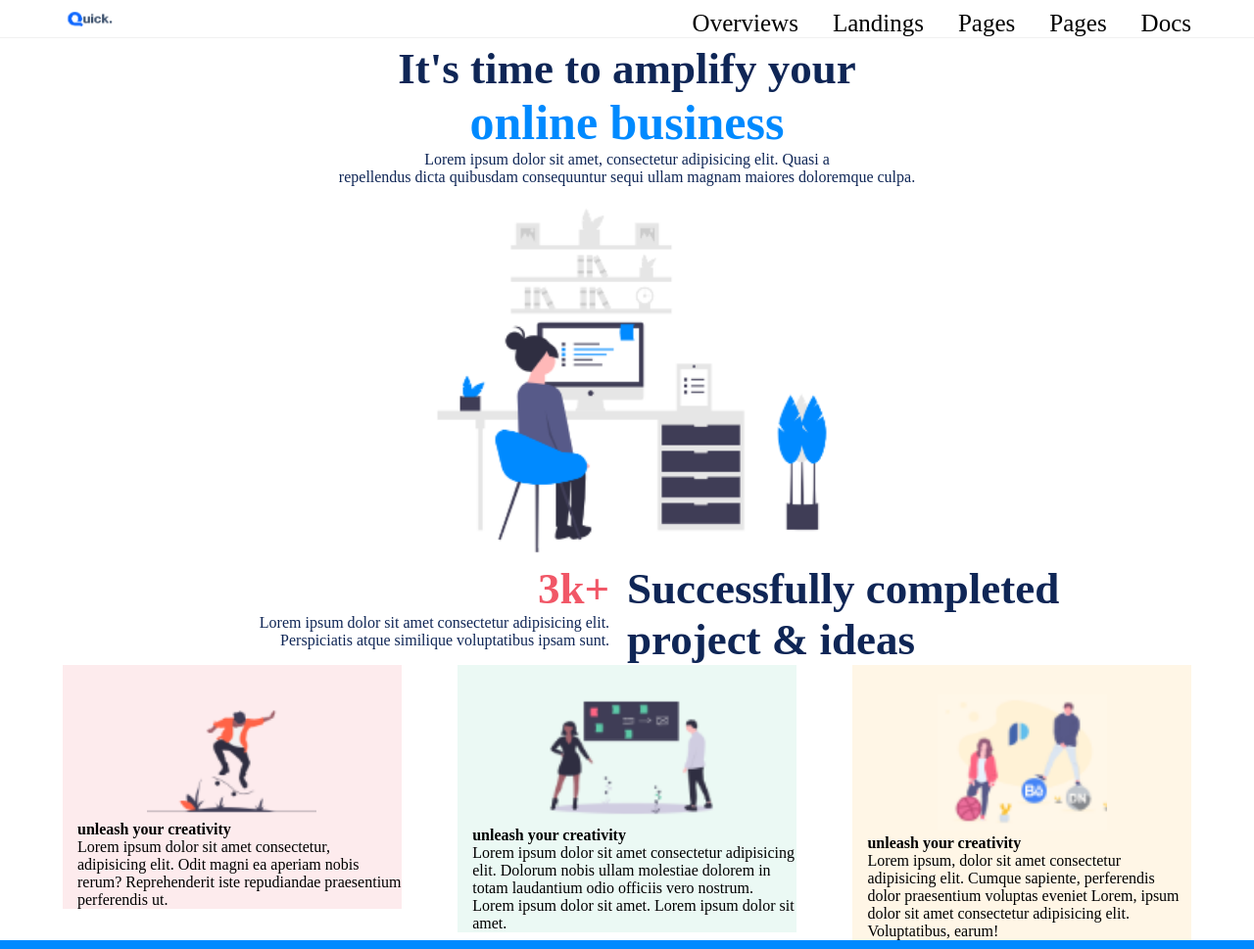
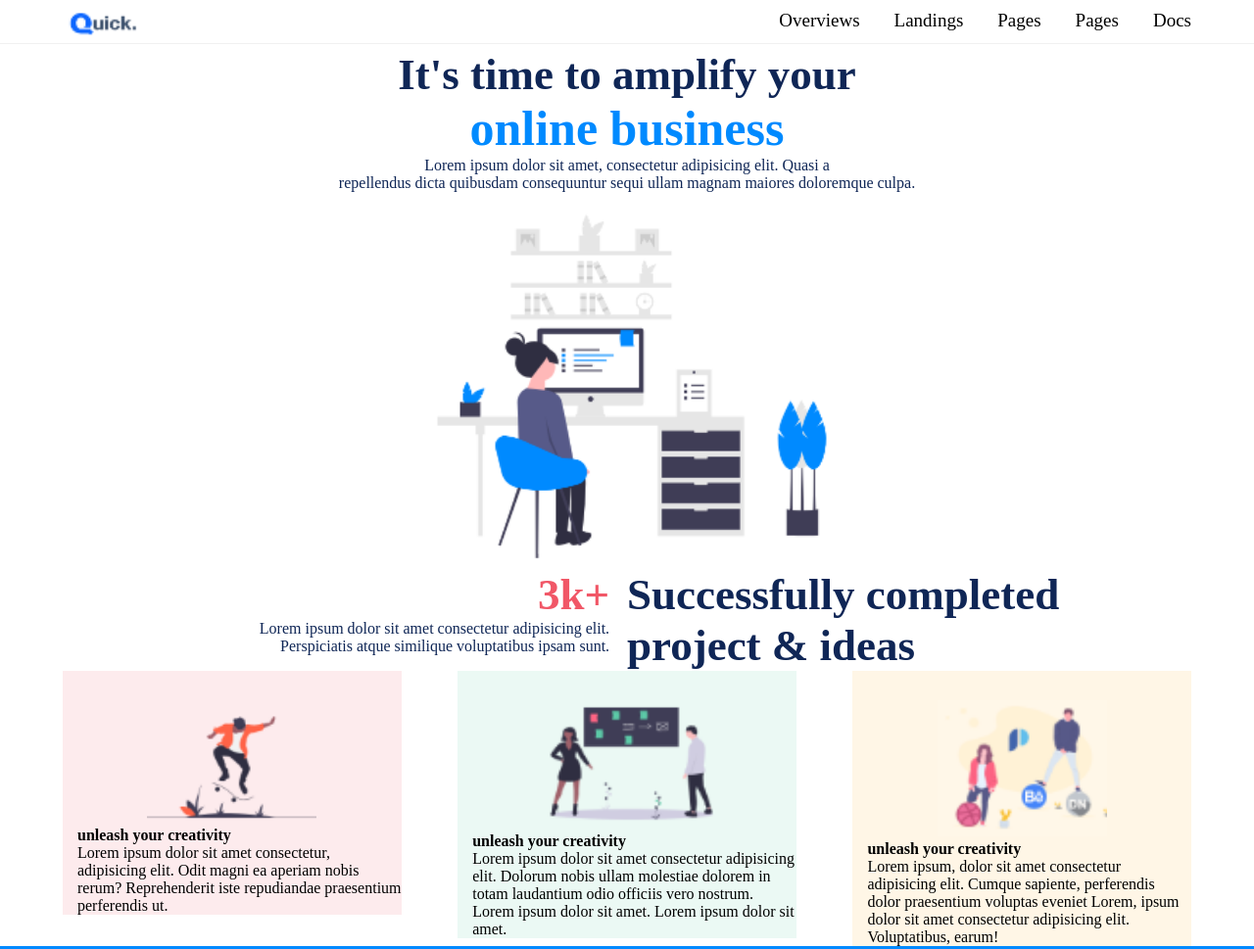
Before and after one commit to Ujjal-Banik005/Quick-, a plain HTML site: page index.html in a window 1280 px wide. Shown: the top 969 px of the page at 98% size. Drawn offline with Linux system fonts and the light colour scheme.

Commit message:
Add files via upload

```diff
--- a/css/stayl.css
+++ b/css/stayl.css
@@ -19,7 +19,7 @@ width: 20%;
 float: left;
 }
 .logo img{
-  height: 20px;
+  height: 30px;
 }
 nav{
 width: 50%;
@@ -36,7 +36,7 @@ margin-left: 35px;
 }
 nav ul li a{
 text-decoration: none;
-font-size: 25px;
+font-size: 19px;
 text-transform: capitalize;
 color: black;
 }
```
